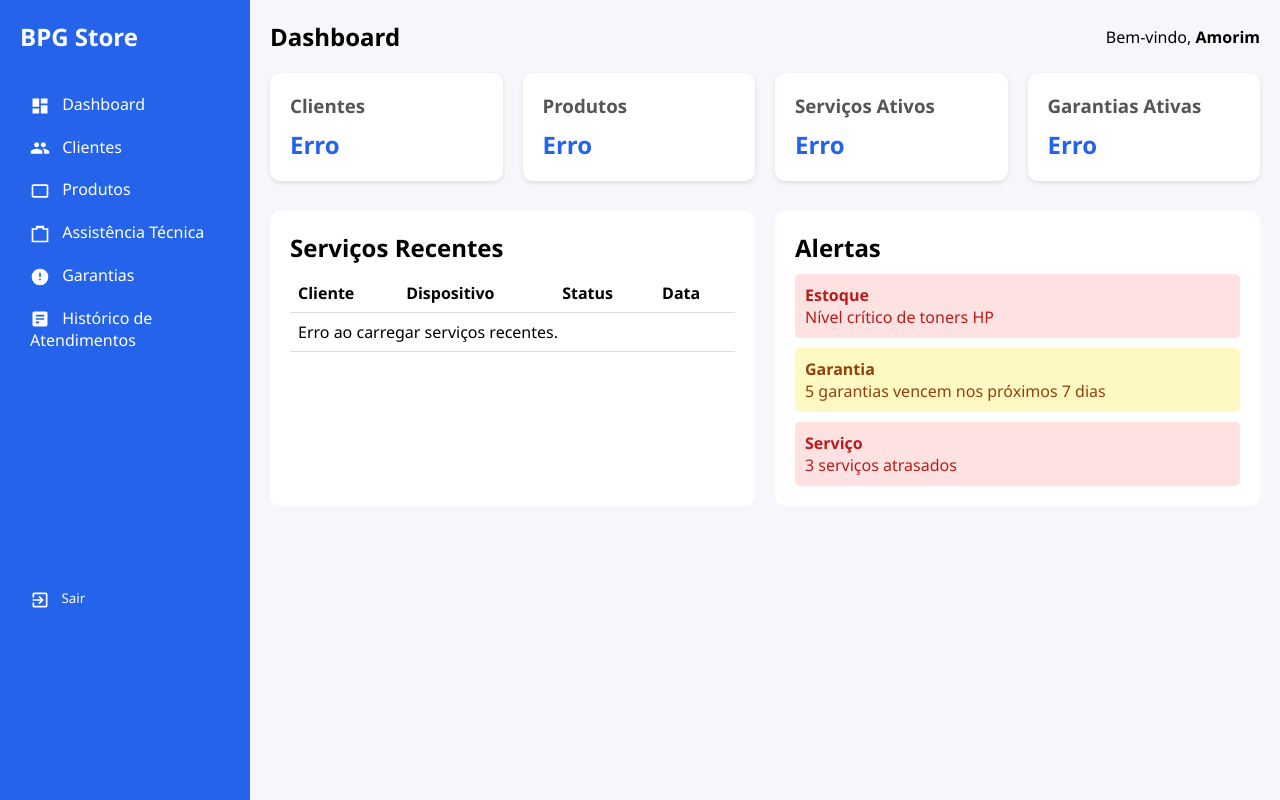
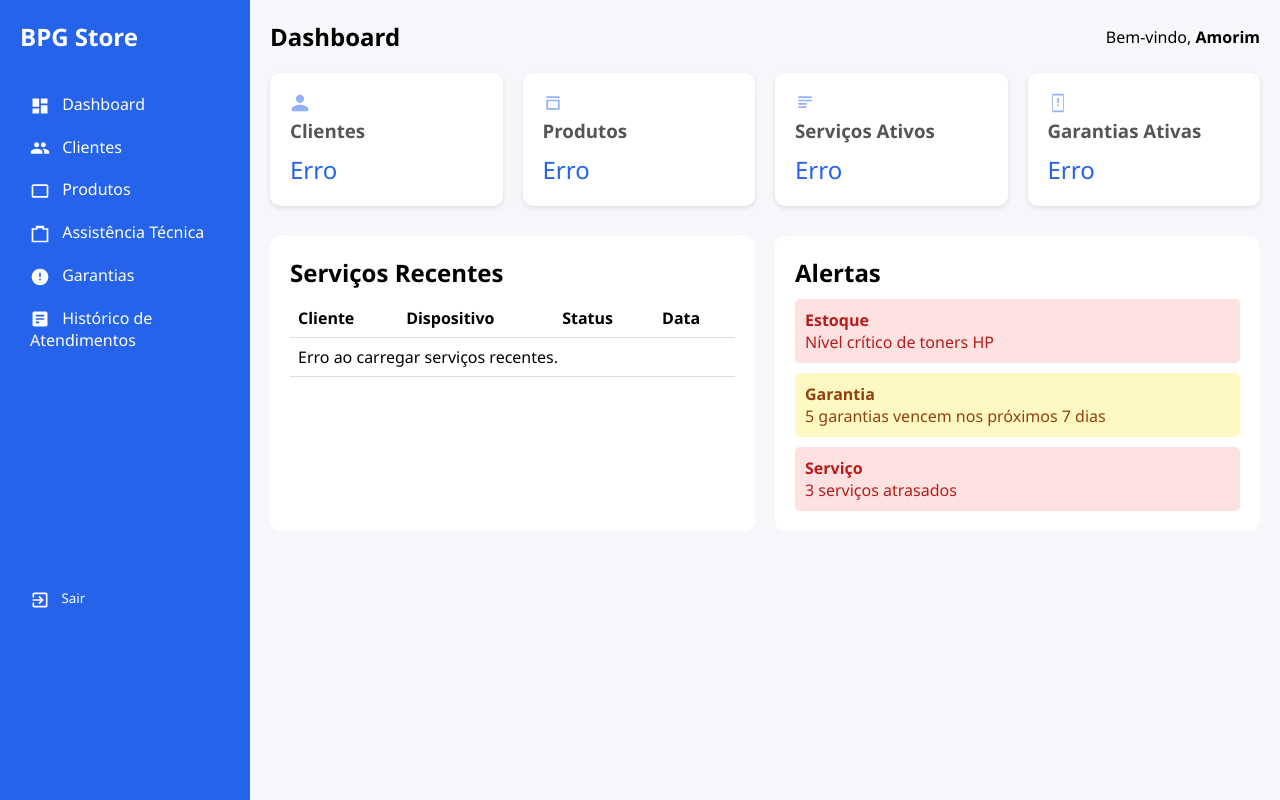
Before and after one commit to Byelsantos11/BPG, a plain HTML site: page dashboard.html in a window 1280 px wide. Drawn offline with Linux system fonts and the light colour scheme; no server answers; sample sign-in values are in the browser's storage.

Commit message:
Melhora no front-end

```diff
--- a/dashboard.html
+++ b/dashboard.html
@@ -92,11 +92,47 @@
     </header>
 
     <section class="cards">
-      <div class="card"><h3>Clientes</h3><p id="clientes">0</p></div>
-      <div class="card"><h3>Produtos</h3><p id="produtos">0</p></div>
-      <div class="card"><h3>Serviços Ativos</h3><p id="servicos">0</p></div>
-      <div class="card"><h3>Garantias Ativas</h3><p id="garantias">0</p></div>
+      <div class="card">
+        <div class="icon-wrapper">
+          <svg class="icon" xmlns="http://www.w3.org/2000/svg" width="20" height="20" fill="currentColor" viewBox="0 0 24 24">
+            <path d="M12 12c2.761 0 5-2.239 5-5S14.761 2 12 2 7 4.239 7 7s2.239 5 5 5zm0 2c-3.314 0-10 1.672-10 5v3h20v-3c0-3.328-6.686-5-10-5z"/>
+          </svg>
+        </div>
+        <h3>Clientes</h3>
+        <p id="clientes">0</p>
+      </div>
+
+      <div class="card">
+        <div class="icon-wrapper">
+          <svg class="icon" xmlns="http://www.w3.org/2000/svg" width="20" height="20" fill="currentColor" viewBox="0 0 24 24">
+            <path d="M20 6H4V4h16v2zm0 2H4v12h16V8zm-2 10H6V10h12v8z"/>
+          </svg>
+        </div>
+        <h3>Produtos</h3>
+        <p id="produtos">0</p>
+      </div>
+
+      <div class="card">
+        <div class="icon-wrapper">
+          <svg class="icon" xmlns="http://www.w3.org/2000/svg" width="20" height="20" fill="currentColor" viewBox="0 0 24 24">
+            <path d="M4 4h16v2H4zm0 4h16v2H4zm0 4h10v2H4zm0 4h10v2H4z"/>
+          </svg>
+        </div>
+        <h3>Serviços Ativos</h3>
+        <p id="servicos">0</p>
+      </div>
+
+      <div class="card">
+        <div class="icon-wrapper">
+          <svg class="icon" xmlns="http://www.w3.org/2000/svg" width="20" height="20" fill="currentColor" viewBox="0 0 24 24">
+            <path d="M12 0L11 1H6a1 1 0 00-1 1v20a1 1 0 001 1h12a1 1 0 001-1V2a1 1 0 00-1-1h-5l-1-1zm0 2.414L12.586 3H18v18H6V3h5.414L12 2.414zM11 6v6h2V6h-2zm0 8v2h2v-2h-2z"/>
+          </svg>
+        </div>
+        <h3>Garantias Ativas</h3>
+        <p id="garantias">0</p>
+      </div>
     </section>
+
 
     <section class="conteudo">
       <div class="recentes">
--- a/static/css/dashboard.css
+++ b/static/css/dashboard.css
@@ -93,8 +93,11 @@
 
   .card p {
     font-size: 24px;
-    font-weight: bold;
     color: #2563eb ;
+  }
+
+  .card .icon {
+    color: #2564eb7e ;
   }
 
   .conteudo {
--- a/static/css/produto.css
+++ b/static/css/produto.css
@@ -29,6 +29,7 @@
   border: 1px solid #ccc;
   border-radius: 6px;
   box-sizing: border-box;
+  margin-bottom: 17px;
 }
 
 /* ------------------ TABELA ------------------ */
```
